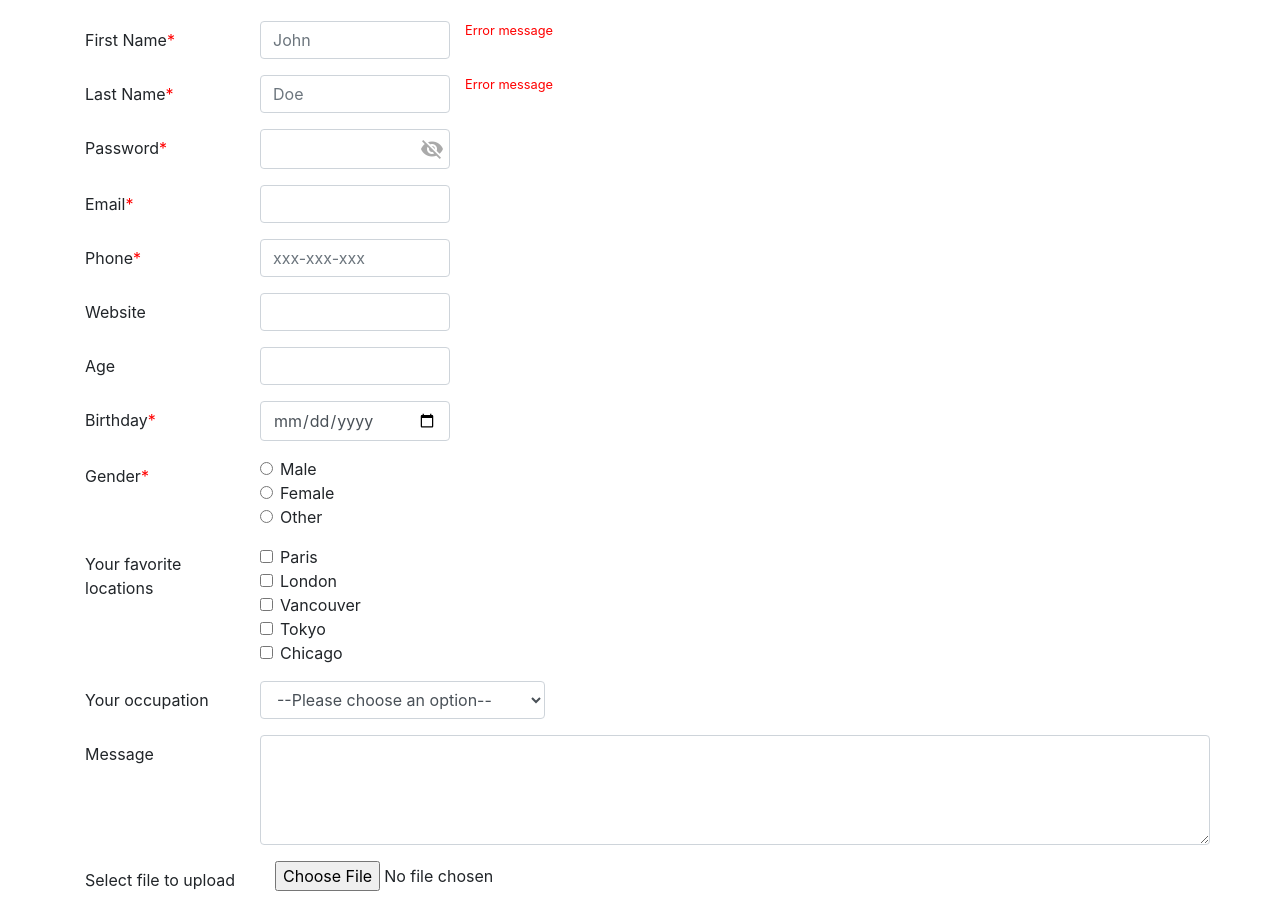
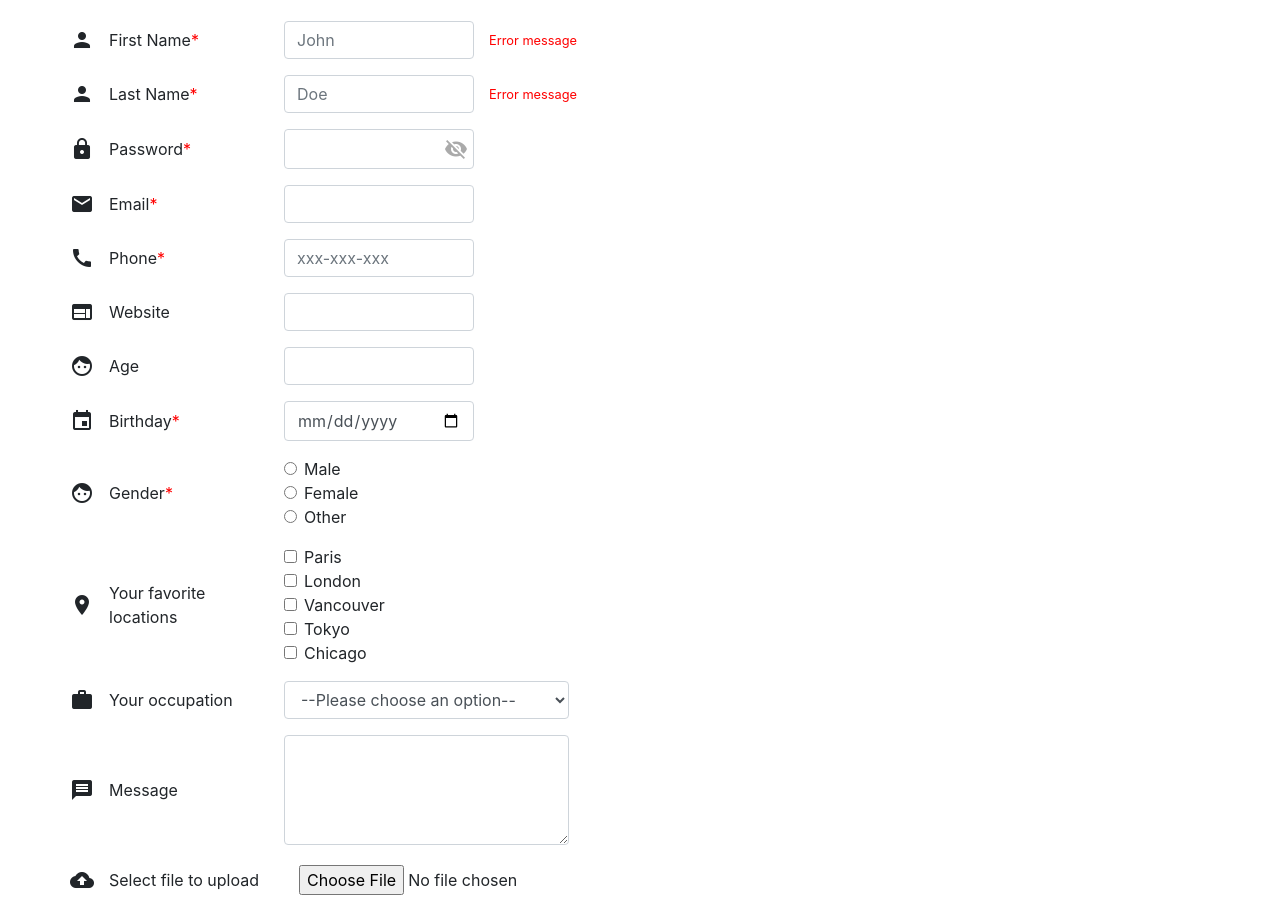
Before and after one commit to Jing-Gu/html5-form, a plain HTML site: page index.html in a window 1280 px wide. Shown: the part 70-967 px from the top of the page. Drawn offline with nearby package versions, Linux system fonts and the light colour scheme.

Commit message:
added material icons for form fields

```diff
--- a/index.html
+++ b/index.html
@@ -19,6 +19,9 @@
       <h1 class="display-4 mb-4">Tell Us About Yourself</h1>
       <form action="results.html" method="GET">
         <div class="form-group row required">
+          <span class="material-icons">
+            person
+          </span>
           <label for="firstName" class="col-md-2 col-form-label"
             >First Name</label
           >
@@ -34,6 +37,9 @@
         </div>
 
         <div class="form-group row required">
+          <span class="material-icons">
+            person
+          </span>
           <label for="lastName" class="col-md-2 col-form-label"
             >Last Name</label
           >
@@ -49,6 +55,9 @@
         </div>
 
         <div class="form-group row required">
+          <span class="material-icons">
+            lock
+          </span>
           <label for="password" class="col-md-2 col-form-label">Password</label>
           <div class="input-container col-md-2 form-control">
             <input
@@ -65,6 +74,9 @@
         </div>
 
         <div class="form-group row required">
+          <span class="material-icons">
+            email
+          </span>
           <label for="email" class="col-md-2 col-form-label">Email</label>
           <input
             type="email"
@@ -76,6 +88,9 @@
         </div>
 
         <div class="form-group row required">
+          <span class="material-icons">
+            call
+          </span>
           <label for="phone" class="col-md-2 col-form-label">Phone</label>
           <input
             type="tel"
@@ -88,11 +103,17 @@
         </div>
 
         <div class="form-group row">
+          <span class="material-icons">
+            web
+          </span>
           <label for="url" class="col-md-2 col-form-label">Website</label>
           <input type="url" id="url" name="URL" class="col-md-2 form-control" />
         </div>
 
         <div class="form-group row">
+          <span class="material-icons">
+            face
+          </span>
           <label for="age" class="col-md-2 col-form-label">Age</label>
           <input
             type="number"
@@ -105,6 +126,9 @@
         </div>
 
         <div class="form-group row required">
+          <span class="material-icons">
+            event
+          </span>
           <label for="birthday" class="col-md-2 col-form-label">Birthday</label>
           <input
             type="date"
@@ -115,6 +139,9 @@
         </div>
 
         <div class="form-group row required">
+          <span class="material-icons">
+            face
+          </span>
           <label for="gender col-form-label" class="col-md-2 col-form-label"
             >Gender</label
           >
@@ -141,6 +168,9 @@
         </div>
 
         <div class="form-group row">
+          <span class="material-icons">
+            place
+          </span>
           <label class="col-md-2 col-form-label">Your favorite locations</label
           ><br />
           <div class="col-md-2 form-check">
@@ -178,6 +208,9 @@
         </div>
 
         <div class="form-group row">
+          <span class="material-icons">
+            work
+          </span>
           <label for="occupation" class="col-md-2 col-form-label"
             >Your occupation</label
           >
@@ -195,17 +228,23 @@
         </div>
 
         <div class="form-group row">
+          <span class="material-icons">
+            message
+          </span>
           <label for="message" class="col-md-2 col-form-label">Message</label>
           <textarea
             name="Message"
             id="message"
-            cols="50"
+            cols="20"
             rows="4"
-            class="col-md-10 form-control"
+            class="col-md-3 form-control"
           ></textarea>
         </div>
 
         <div class="form-group row">
+          <span class="material-icons">
+            cloud_upload
+          </span>
           <label for="file" class="col-md-2 col-form-label"
             >Select file to upload</label
           ><br />
@@ -218,6 +257,9 @@
         </div>
 
         <div class="form-group row">
+          <span class="material-icons">
+            palette
+          </span>
           <label for="color" class="col-md-2 col-form-label"
             >Choose a color</label
           >
--- a/style.css
+++ b/style.css
@@ -6,6 +6,11 @@ select:focus {
   outline: none;
   box-shadow: none !important;
   border: 1px solid #0369d9 !important;
+}
+
+.form-group {
+  display: flex;
+  align-items: center;
 }
 
 .form-group.required .col-form-label:after {
```
